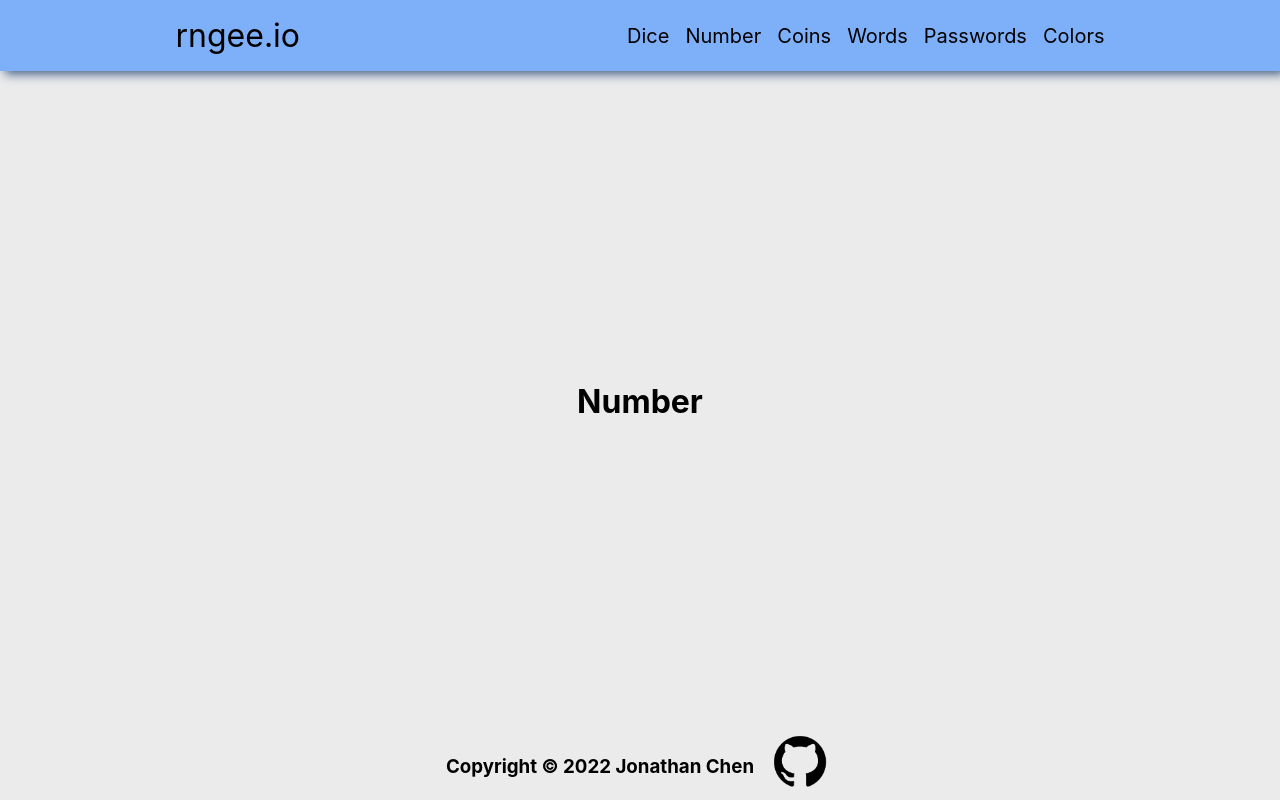
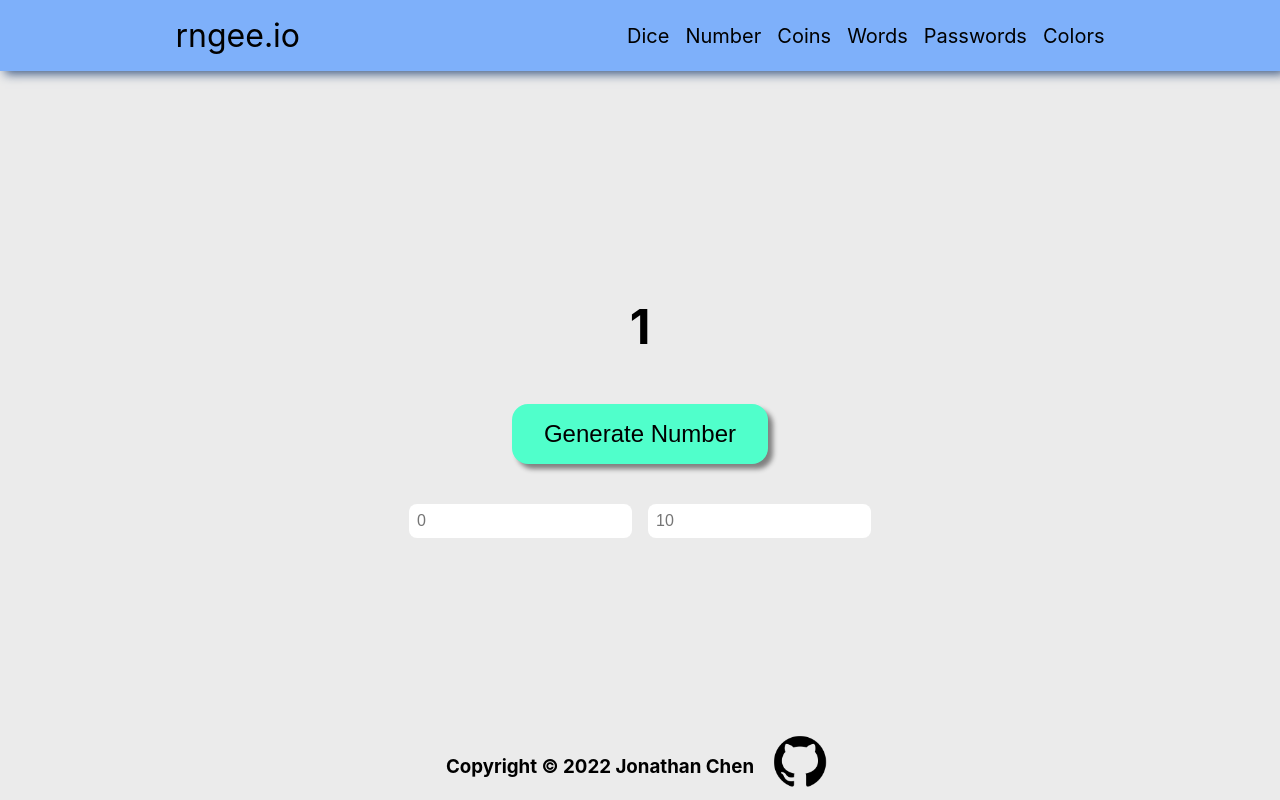
Before and after one commit to JonHPC/rngee, a React (Create React App) app: page /number in a window 1280 px wide. Built offline with nearby package versions, Linux system fonts and the light colour scheme.

Commit message:
Added random Number page and functionality

```diff
--- a/src/App.js
+++ b/src/App.js
@@ -2,10 +2,12 @@
 import './App.css';
 import Navbar from './components/Navbar';
 import Footer from './components/Footer';
-import {Outlet, Link} from 'react-router-dom';
+import {Outlet} from 'react-router-dom';
 
 
 function App() {
+
+
   return (
     <main>
       <Navbar />
--- a/src/components/Coins.js
+++ b/src/components/Coins.js
@@ -1,5 +1,5 @@
 //./src/components/Coins.js
-
+import React from "react";
 import "./styles/Coins.css";
 
 export default function Coins(){
--- a/src/components/Colors.js
+++ b/src/components/Colors.js
@@ -1,5 +1,5 @@
 //./src/components/Colors.js
-
+import React from "react";
 import "./styles/Colors.css";
 
 export default function Colors(){
--- a/src/components/Dice.js
+++ b/src/components/Dice.js
@@ -36,21 +36,22 @@ export default function Dice(){
             let output = Math.floor(Math.random() * 6);
             let diceImg = document.getElementById(`dice${i}`);
             diceImg.src = `${diceArray[output]}`;
+            diceImg.alt = "";
         }
     }
 
     return(
         <div className = "dice">
             <div id= "dice-imgs">
-                <img id="dice1" src={dice1}></img>
+                <img id="dice1" src={dice1} alt=""></img>
             </div>
             <h1>Dice: {dice}</h1>
             <div className="roll-dice">
                 <button className="roll-dice__go" onClick={rollDice}>Roll</button>
             </div>
             <div className="dice-btn">
+                <button className="dice-btn__remove" onClick={removeDice}>-</button>
                 <button className="dice-btn__add" onClick={addDice}>+</button>
-                <button className="dice-btn__remove" onClick={removeDice}>-</button>
             </div>
 
         </div>
--- a/src/components/Number.js
+++ b/src/components/Number.js
@@ -1,12 +1,34 @@
 //./src/components/Number.js
 
+import React, {useState, useEffect} from "react";
 import "./styles/Number.css";
 
 export default function Number(){
+    const [num, setNum] = useState(1);
+    const [min, setMin] = useState(0);
+    const [max, setMax] = useState(10);
 
+    useEffect(() => {console.log(`You generated ${num}.`)}, [num]);
+
+    const generateNumber = () => {
+        setNum(Math.floor(Math.random() * (max - min + 1)) + min);
+    }
+
+    const setMinValue = (e) => {
+        setMin(Math.ceil(e.target.value));
+    }
+
+    const setMaxValue = (e) => {
+        setMax(Math.floor(e.target.value));
+    }
     return(
         <div className="number">
-            <h1>Number</h1>
+            <h1 id="number-text">{num}</h1>
+            <button onClick={generateNumber} id="number-btn">Generate Number</button>
+            <div className="number-input">
+                <input type="number" onChange={setMinValue} id="number-input__min" placeholder="0" />
+                <input type="number" onChange={setMaxValue} id ="number-input__max" placeholder="10"/>
+            </div>
         </div>
     );
 }
--- a/src/components/Passwords.js
+++ b/src/components/Passwords.js
@@ -1,5 +1,6 @@
 //./src/components/Passwords.js
 
+import React from "react";
 import "./styles/Passwords.css";
 
 export default function Passwords(){
--- a/src/components/Words.js
+++ b/src/components/Words.js
@@ -1,5 +1,5 @@
 //./src/components/Words.js
-
+import React from "react";
 import "./styles/Words.css";
 
 export default function Words(){
--- a/src/components/styles/Dice.css
+++ b/src/components/styles/Dice.css
@@ -58,6 +58,7 @@
 
 .dice-btn__add{
     background-color:rgb(38, 214, 141);
+    width:128px;
 }
 
 .dice-btn__add:hover{
@@ -72,6 +73,7 @@
 
 .dice-btn__remove{
     background-color:rgb(255, 98, 98);
+    width:128px;
 }
 
 .dice-btn__remove:hover{
--- a/src/components/styles/Number.css
+++ b/src/components/styles/Number.css
@@ -0,0 +1,52 @@
+.number{
+    display:flex;
+    flex-direction:column;
+    gap:16px;
+    justify-content:space-around;
+    align-items:center;
+}
+
+#number-text{
+    font-size:3em;
+}
+
+#number-btn{
+    text-decoration:none;
+    border:none;
+    padding:16px 32px;
+    font-size:1.5em;
+    background-color:rgb(80, 255, 203);
+    border-radius:16px;
+    box-shadow: 5px 5px 5px gray;
+    transition:0.2s;
+    margin-bottom:1em;
+}
+
+#number-btn:hover{
+    background-color:rgb(125, 250, 212);
+    transform:scale(1.1);
+}
+
+#number-btn:active{
+    background-color:rgb(32, 194, 145);
+    transform:scale(1);
+}
+
+.number-input{
+    display:flex;
+    gap:16px;
+    justify-content:space-evenly;
+    align-items:center;
+}
+
+.number-input > input{
+    transition:0.2s;
+    font-size:1em;
+    border:none;
+    border-radius:0.5em;
+    padding:0.5em;
+}
+
+.number-input > input:focus{
+    background-color:rgb(255, 241, 225);
+}
```
